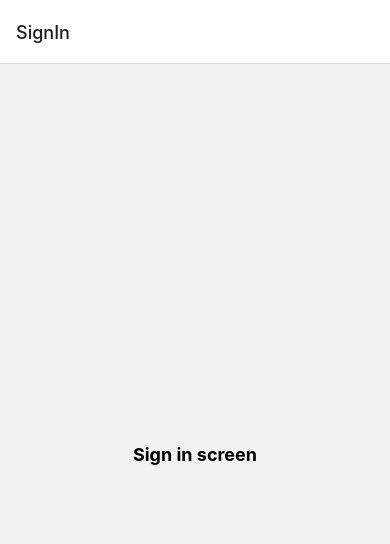
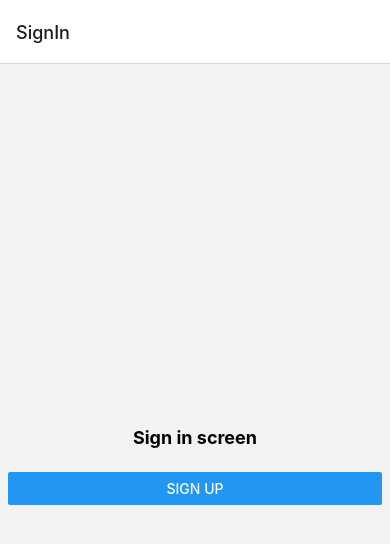
Before and after one commit to stephenmussel/react-native-navigation, a React Native app: screen / in a window 390 px wide. Shown: the top 544 px of the page. Built offline with nearby package versions, Linux system fonts and the light colour scheme.

Commit message:
added button to navigate to sign up screen

```diff
--- a/App.js
+++ b/App.js
@@ -1,15 +1,22 @@
 import { StatusBar } from 'expo-status-bar';
-import { StyleSheet, Text, View } from 'react-native';
-import { NavigationContainer } from '@react-navigation/native';
+import { StyleSheet, Text, View, Button } from 'react-native';
+import { NavigationContainer, useNavigation } from '@react-navigation/native';
 import { createStackNavigator } from '@react-navigation/stack';
 
 // onboarding screens
 const Stack = createStackNavigator();
 
 const SignIn = () => {
+
+  const nav = useNavigation();
+
   return (
     <View style={styles.layout}>
       <Text style={styles.title}>Sign in screen</Text>
+      <Button
+        title="Sign Up"
+        onPress={() => nav.navigate('SignUp')}
+      />
     </View>
   )
 }
```
